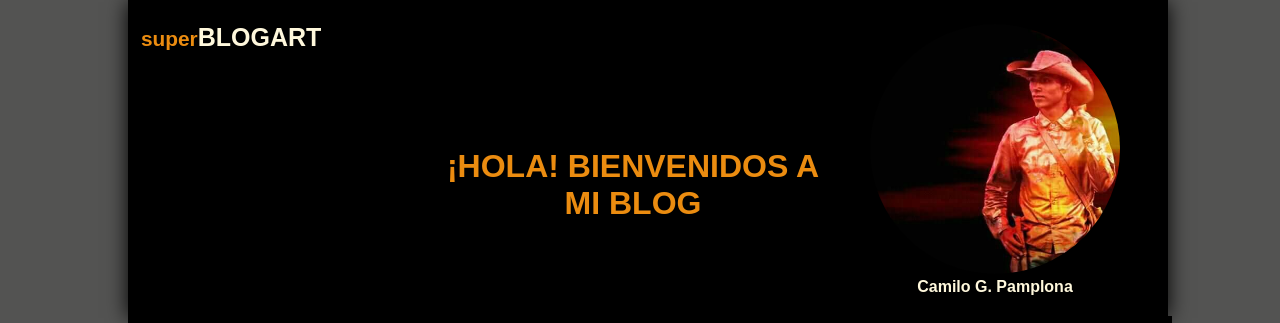
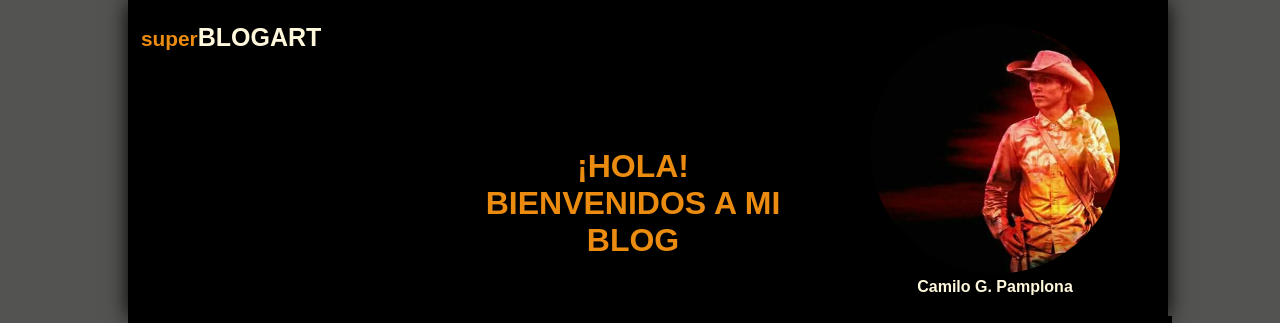
Before and after one commit to camilo-gallo/super-blogart, a plain HTML site: page index.html in a window 1280 px wide. Shown: the top 323 px of the page. Drawn offline with Linux system fonts and the light colour scheme; files that its build step writes are made by us from their sources; files whose address does not match are found by name.

Commit message:
arregle el vinculo con la carpeta fonts-init y hice un br en hola todo desde el header

```diff
--- a/css/estilos.css
+++ b/css/estilos.css
@@ -86,6 +86,7 @@ body
     justify-content: space-between;
     width: 10%;
     margin-right: 1%;
+    color: beige;
 }
 .social-icon [class*="icon-"]
 {
--- a/index.html
+++ b/index.html
@@ -6,7 +6,7 @@
     <meta http-equiv="X-UA-Compatible" content="ie=edge">
     <title>superBLOGART 2.0</title>
     <link rel="stylesheet" href="css/estilos.css"/>
-    <link rel="stylesheet" href="fonts/styles.css">
+    <link rel="stylesheet" href="fonts-ini/styles.css">
 </head>
 <body>
     <div class="principal">
@@ -20,7 +20,7 @@
                     <small>super</small>BLOGART
                 </p>
                 <div class="hola">
-                    ¡HOLA! BIENVENIDOS A MI BLOG
+                    ¡HOLA!<br> BIENVENIDOS A MI BLOG
                 </div>
             </div>
         </header>
@@ -86,6 +86,9 @@
 
             </p>
         </section>
+        <aside class="redes_sociales">
+
+        </aside>
     </div>
 </body>
 </html>
```
